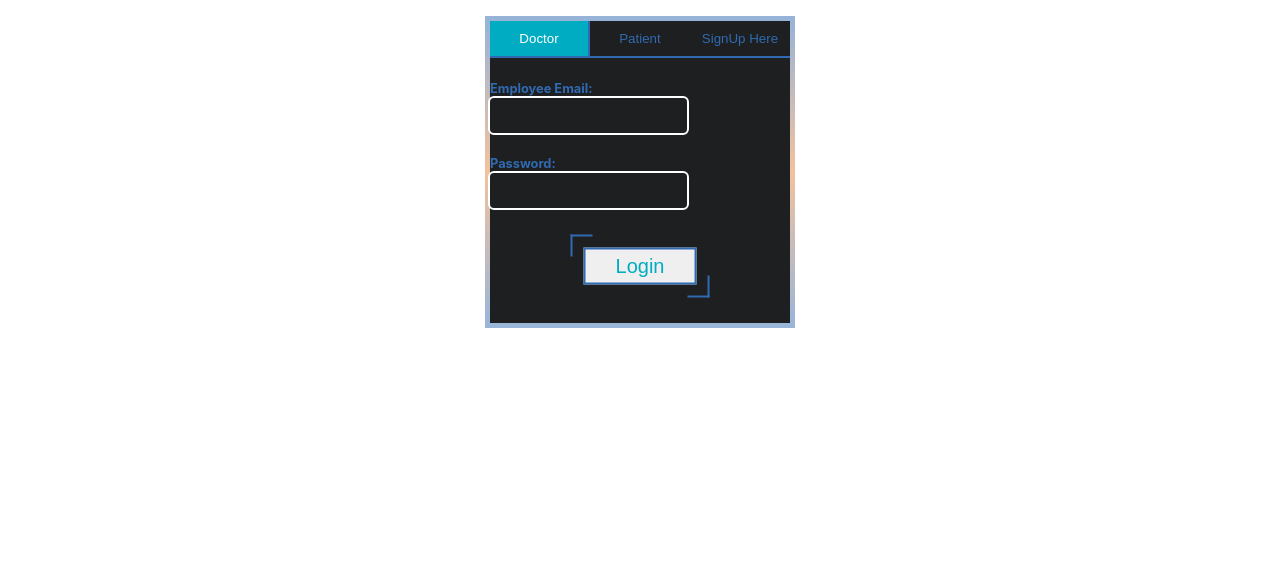
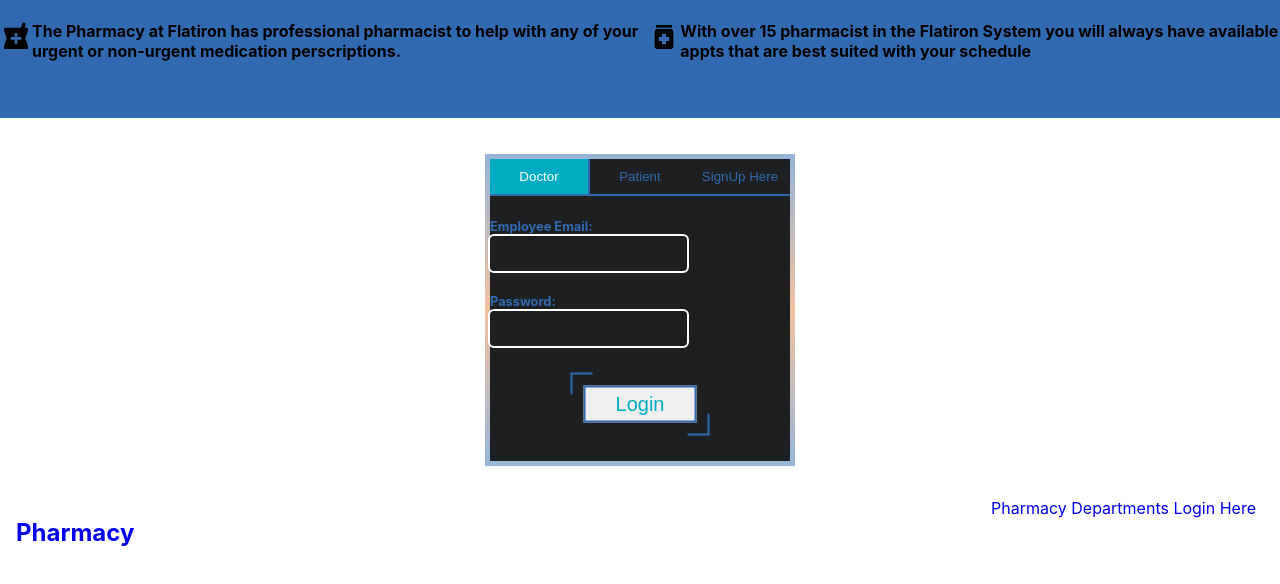
Before and after one commit to Risingsheild/Phase-5-Project, a React (Create React App) app in the folder client/: page / in a window 1280 px wide. Shown: the top 584 px of the page. Built offline with nearby package versions, Linux system fonts and the light colour scheme.

Commit message:
Finished Home page

```diff
--- a/client/src/App.js
+++ b/client/src/App.js
@@ -1,8 +1,14 @@
+import Home from "./Components/Home/Home";
 import Login from "./Components/Login/Login";
+import NavBar from "./Components/NavBar/NavBar";
 
 function App() {
   return (
-    <Login/>
+    <div>
+      <Home />
+      <Login />
+      <NavBar />
+    </div>
   );
 }
 
--- /dev/null
+++ b/client/src/Components/Home/Home.css
@@ -0,0 +1,10 @@
+.information{
+    font-weight: bold;
+    background-color: rgb(49, 106, 177);
+    display: flex;
+    flex-direction: row;
+    align-items: center;
+    margin-bottom: 20px;
+    padding-bottom: 35px;
+
+  }
--- /dev/null
+++ b/client/src/Components/Home/Home.js
@@ -0,0 +1,22 @@
+import { MdLocalPharmacy, MdMedication } from "react-icons/md";
+import './Home.css'
+
+function Home() {
+  return (
+    <div className="information">
+      <h1>
+        <MdLocalPharmacy />
+      </h1>
+      <p>
+        The Pharmacy at Flatiron has professional pharmacist to help with any of
+        your urgent or non-urgent medication perscriptions.
+      </p>
+      <h1> <MdMedication /> </h1>
+      <p>
+        With over 15 pharmacist in the Flatiron System you will always have available appts that are best suited with your schedule
+      </p>
+    </div>
+  );
+}
+
+export default Home
--- a/client/src/Components/NavBar/NavBar.js
+++ b/client/src/Components/NavBar/NavBar.js
@@ -1,5 +1,5 @@
 import { Link, NavLink } from "react-router-dom";
-
+import './Navbar.css'
 function Navbar({ user, setUser }) {
   function handleLogout() {
     fetch("/logout", {
@@ -8,8 +8,8 @@ function Navbar({ user, setUser }) {
   }
 
   return (
-    <div className="nav-bar">
-      <nav>
+    <header>
+      <nav className="nav-bar">
         <Link to="/">
           <h1> Pharmacy </h1>
         </Link>
@@ -25,7 +25,7 @@ function Navbar({ user, setUser }) {
           )}
         </div>
       </nav>
-    </div>
+    </header>
   );
 }
 
--- a/client/src/Components/NavBar/Navbar.css
+++ b/client/src/Components/NavBar/Navbar.css
@@ -0,0 +1,42 @@
+nav {
+  padding: 1rem;
+  display: flex;
+  justify-content: space-between;
+  align-content: center;
+}
+
+.navlinks {
+  margin: 0 0.5rem;
+  position: relative;
+}
+.nav-bar a {
+  text-decoration: none;
+  border-bottom: none;
+}
+.nav-bar h1 {
+  font-weight: bold;
+}
+.navlinks a {
+  text-decoration: none;
+  border-bottom: none;
+}
+.navlinks a:after {
+  content: "";
+  position: absolute;
+  width: 100%;
+  transform: scaleX(0);
+  height: 2px;
+  bottom: 0;
+  left: 0;
+  background-color: rgb(242, 194, 158) f;
+  transform-origin: right;
+  transition: transform 0.25s ease-out;
+}
+.navlinks a:hover::after {
+  transform: scaleX(1);
+  transform-origin: left;
+}
+.navlinks a.active {
+  color: rgb(242, 194, 158);
+  border-bottom: 2px solid rgb(242, 194, 158);
+}
```
